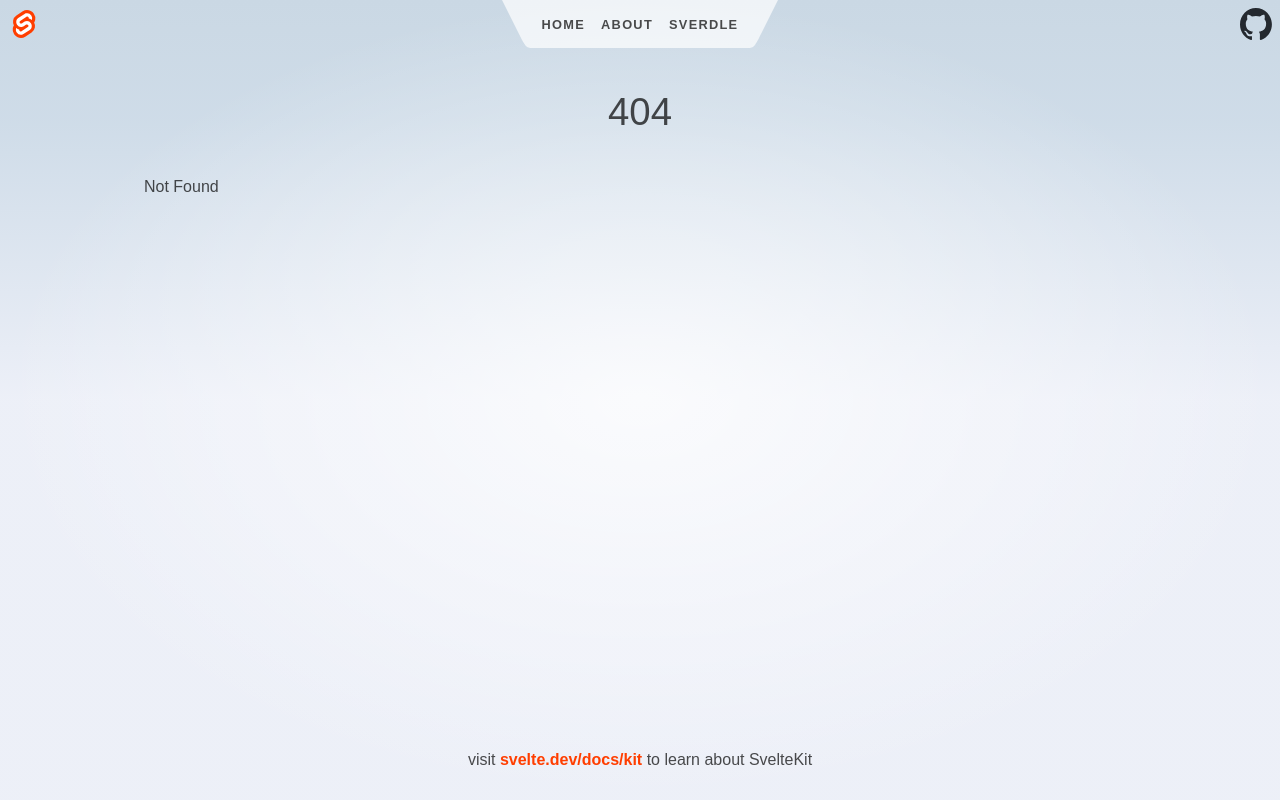
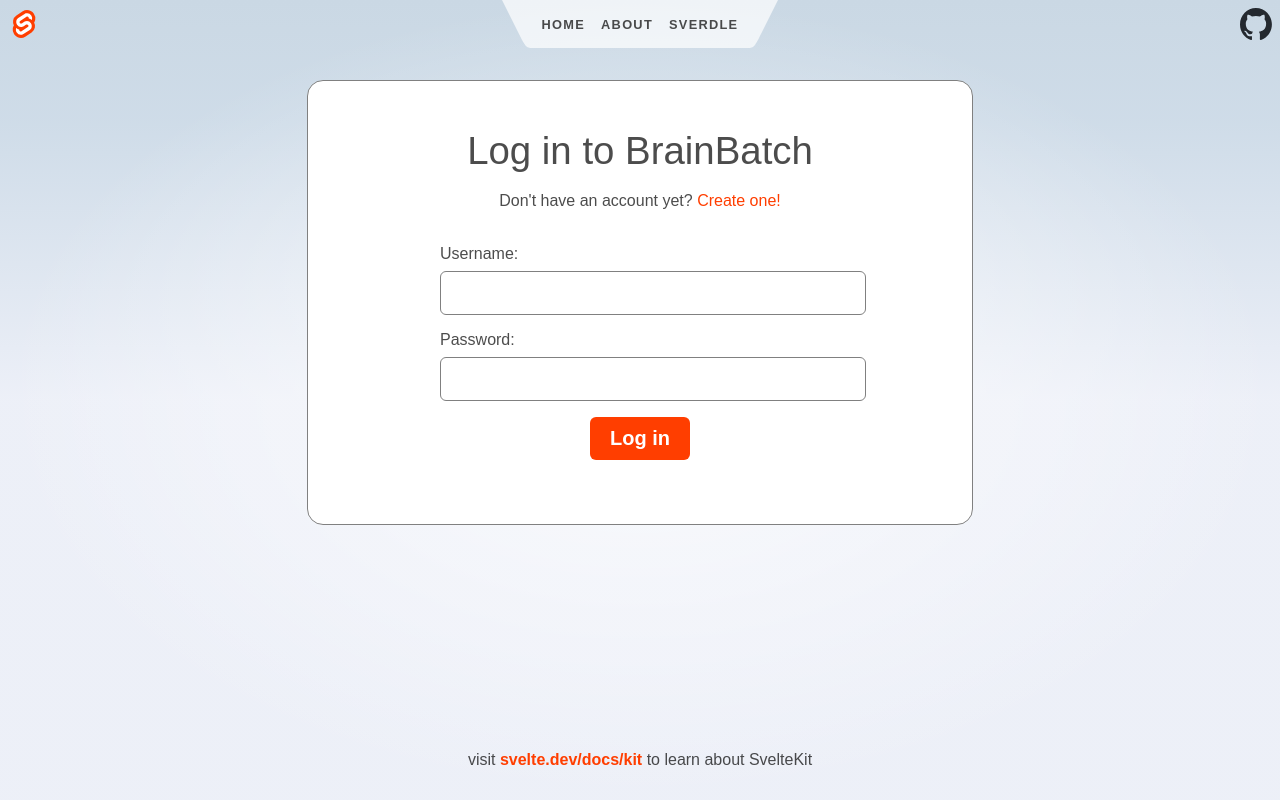
Before and after one commit to etbay/BrainBatch, a SvelteKit app in the folder frontend/: page /login in a window 1280 px wide. Before the commit this address had no page. Built offline with nearby package versions, Linux system fonts and the light colour scheme.

Commit message:
start a login page (basic and non-functional at this point)

```diff
--- /dev/null
+++ b/frontend/src/routes/login/+page.svelte
@@ -0,0 +1,71 @@
+<div class="login-container">
+    <h1>Log in to BrainBatch</h1>
+    <p>Don't have an account yet? <a href="/createaccount">Create one!</a></p>
+    <form>
+        <div class="form-field">
+            <label for="username">Username:</label>
+            <input type="text" name="username" id="username" required>
+        </div>
+        <div class="form-field">
+            <label for="password">Password:</label>
+            <input type="password" name="password" id="password" required>
+        </div>
+        <input type="submit" value="Log in">
+    </form>
+</div>
+
+<style>
+    .login-container {
+        background-color: #fff;
+        width: 600px;
+        max-width: 100%;
+        margin: 1rem auto;
+        padding: 2rem;
+        border: 1px solid #808080;
+        border-radius: 1rem;
+    }
+
+    .login-container h1, .login-container p {
+        text-align: center;
+        margin: 1rem;
+    }
+
+    form {
+        margin: 2rem auto;
+        max-width: 400px;
+    }
+
+    .form-field {
+        margin-bottom: 1rem;
+    }
+
+    .form-field label {
+        display: block;
+        margin-bottom: 0.5rem;
+    }
+
+    .form-field input {
+        display: block;
+        padding: 0.75rem;
+        width: 100%;
+        border: 1px solid #808080;
+        border-radius: 6px;
+    }
+
+    form input[type=submit] {
+        display: block;
+        margin: 1rem auto;
+        background-color: #ff3e00;
+        color: #fff;
+        font-size: 1.25em;
+        font-weight: bold;
+        padding: 0.5em 1em;
+        border: none;
+        border-radius: 6px;
+    }
+
+    form input[type=submit]:hover {
+        cursor: pointer;
+        box-shadow: #912501 3px 3px;
+    }
+</style>
```
Also changed, not shown: 1 other file (tests, documents, lock files or other folders).
